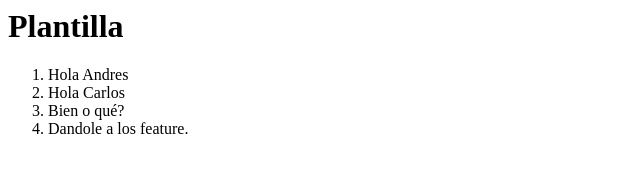
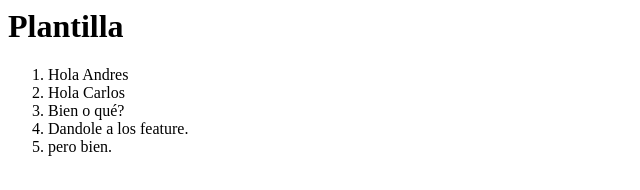
Before and after one commit to dandres10/WorkFlow, a plain HTML site: page index.html in a window 1280 px wide. Shown: the full height of the page, 0-640 px from the left. Drawn offline with Linux system fonts and the light colour scheme.

Commit message:
nuevo li en la pagina

```diff
--- a/index.html
+++ b/index.html
@@ -23,6 +23,9 @@
 		<li>
             Dandole a los feature.
         </li>
+		<li>
+            pero bien.
+        </li>
     </ol>
 </body>
 
```
